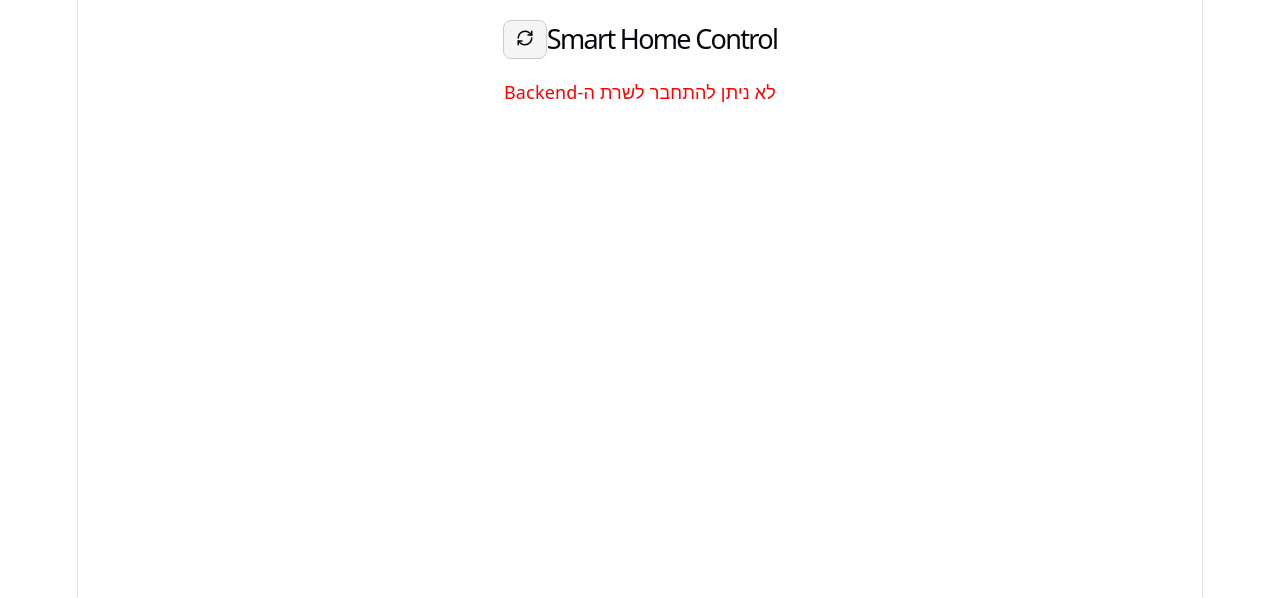
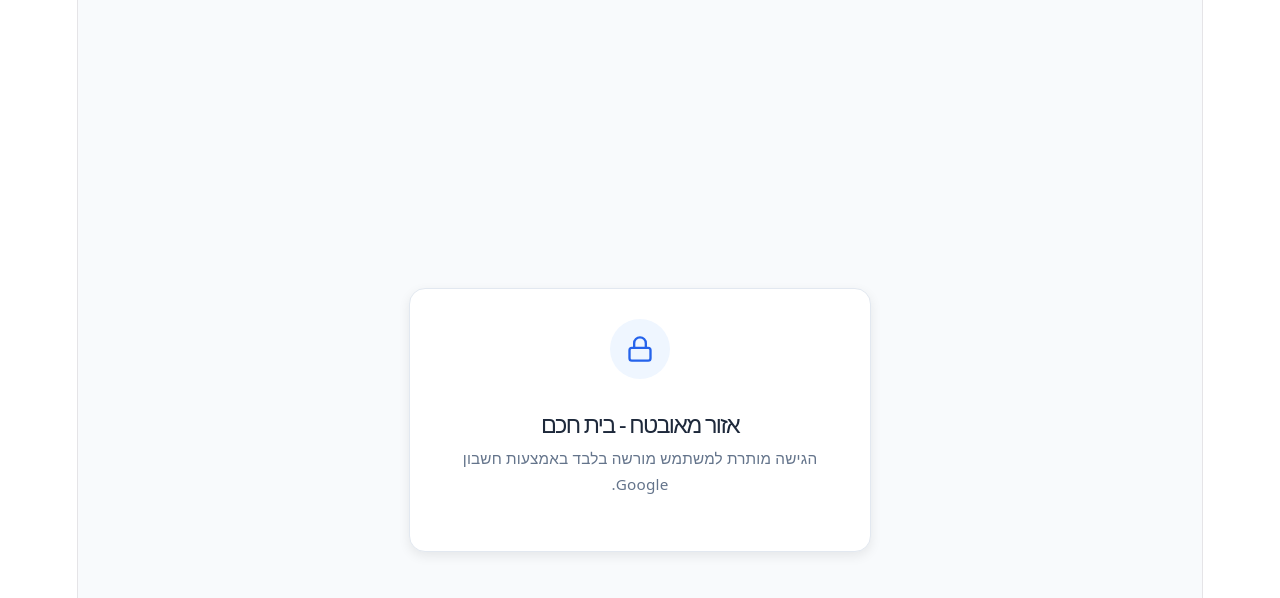
Before and after one commit to Ramilevi1979/tuya-frontend, a React (Vite) app: page / in a window 1280 px wide. Shown: the top 598 px of the page. Built offline with nearby package versions, Linux system fonts and the light colour scheme; no server answers.

Commit message:
Update App.jsx

```diff
--- a/src/App.jsx
+++ b/src/App.jsx
@@ -1,21 +1,58 @@
 import React, { useState, useEffect } from 'react';
-import { Tv, AirVent, Power, RefreshCw, Wifi, WifiOff, Thermometer, Plus, Minus } from 'lucide-react';
+import { Tv, AirVent, Power, RefreshCw, Wifi, WifiOff, Thermometer, Plus, Minus, Lock, LogOut } from 'lucide-react';
 
 const API_BASE_URL = 'https://tuya-backend-irpd.onrender.com/api';
+const GOOGLE_CLIENT_ID = '339873617760-a6clnch30qndp1qccv2bhr94d7e79br3.apps.googleusercontent.com';
+const ALLOW_EMAIL = 'rami.levi1979@gmail.com';
 
 export default function App() {
+  const [user, setUser] = useState(null);
   const [devices, setDevices] = useState([]);
-  const [endpoints, setEndpoints] = useState([]); // רשימה מאוחדת של ציוד קצה (מכשירים רגילים + שלטי IR)
-  const [loading, setLoading] = useState(true);
+  const [endpoints, setEndpoints] = useState([]);
+  const [loading, setLoading] = useState(false);
   const [error, setError] = useState(null);
 
   const [acParams, setAcParams] = useState({
     temp: 24,
-    mode: 1,   // 1: קירור, 4: חימום, 0: אוטומטי, 2: ייבוש, 3: מאוורר
-    wind: 0,   // 0: אוטומטי, 1: נמוך, 2: בינוני, 3: גבוה
+    mode: 1,
+    wind: 0,
   });
 
   const [actionLoading, setActionLoading] = useState({});
+
+  useEffect(() => {
+    if (window.google) {
+      window.google.accounts.id.initialize({
+        client_id: GOOGLE_CLIENT_ID,
+        callback: handleCredentialResponse,
+      });
+
+      window.google.accounts.id.renderButton(
+        document.getElementById('googleButtonDiv'),
+        { theme: 'outline', size: 'large', width: '100%' }
+      );
+    }
+  }, [user]);
+
+  const handleCredentialResponse = (response) => {
+    try {
+      const payload = JSON.parse(atob(response.credential.split('.')[1]));
+
+      if (payload.email === ALLOW_EMAIL) {
+        setUser({ name: payload.name, email: payload.email });
+        fetchData();
+      } else {
+        alert(`גישה נדחתה לחשבון: ${payload.email}. המערכת מוגדרת למשתמש מורשה בלבד.`);
+      }
+    } catch (e) {
+      console.error('Failed to parse Google token', e);
+    }
+  };
+
+  const handleLogout = () => {
+    setUser(null);
+    setEndpoints([]);
+  };
 
   const fetchData = async () => {
     setLoading(true);
@@ -32,7 +69,6 @@ export default function App() {
 
         for (const device of fetchedDevices) {
           if (device.category === 'wnykq') {
-            // אם זו רכזת IR - נמשוך את השלטים שלה ונציג *אותם* במקום את הרכזת עצמה
             try {
               const irRes = await fetch(`${API_BASE_URL}/ir/${device.id}/remotes`);
               const irData = await irRes.json();
@@ -40,7 +76,7 @@ export default function App() {
                 const remotesAsEndpoints = irData.remotes.map(remote => ({
                   ...remote,
                   isVirtualIr: true,
-                  infraredId: device.id, // שומרים את מזהה הרכזת לצורך שליחת פקודות
+                  infraredId: device.id,
                   online: device.online,
                 }));
                 allEndpoints.push(...remotesAsEndpoints);
@@ -49,7 +85,6 @@ export default function App() {
               console.error('Failed to fetch remotes for hub', device.id, e);
             }
           } else {
-            // מכשיר רגיל (מתג, שקע וכדומה)
             allEndpoints.push({
               ...device,
               isVirtualIr: false,
@@ -68,30 +103,6 @@ export default function App() {
     }
   };
 
-  useEffect(() => {
-    fetchData();
-  }, []);
-
-  // שליחת פקודה למכשיר רגיל
-  const sendDeviceCommand = async (deviceId, code, value) => {
-    const key = `${deviceId}-${code}`;
-    setActionLoading((prev) => ({ ...prev, [key]: true }));
-    try {
-      const response = await fetch(`${API_BASE_URL}/devices/${deviceId}/command`, {
-        method: 'POST',
-        headers: { 'Content-Type': 'application/json' },
-        body: JSON.stringify({ commands: [{ code, value }] }),
-      });
-      const data = await response.json();
-      if (!data.success) alert(`שגיאה: ${data.error}`);
-    } catch (err) {
-      alert('שגיאה בתקשורת');
-    } finally {
-      setActionLoading((prev) => ({ ...prev, [key]: false }));
-    }
-  };
-
-  // שליחת פקודה לשלט IR (מזגן)
   const sendAcCommand = async (infraredId, remoteId, code, value) => {
     const key = `${remoteId}-${code}`;
     setActionLoading((prev) => ({ ...prev, [key]: true }));
@@ -132,17 +143,37 @@ export default function App() {
     sendAcCommand(infraredId, remoteId, 'wind', windNum);
   };
 
+  if (!user) {
+    return (
+      <div style={{ fontFamily: 'system-ui, sans-serif', display: 'flex', flexDirection: 'column', alignItems: 'center', justifyContent: 'center', height: '100vh', background: '#f8fafc', direction: 'rtl', padding: '20px' }}>
+        <div style={{ background: '#fff', padding: '30px', borderRadius: '16px', boxShadow: '0 4px 12px rgba(0,0,0,0.08)', textAlign: 'center', maxWidth: '400px', width: '100%', border: '1px solid #e2e8f0' }}>
+          <div style={{ background: '#eff6ff', width: '60px', height: '60px', borderRadius: '50%', display: 'flex', alignItems: 'center', justifyContent: 'center', margin: '0 auto 16px' }}>
+            <Lock size={28} color="#2563eb" />
+          </div>
+          <h1 style={{ fontSize: '1.3rem', marginBottom: '8px', color: '#1e293b' }}>אזור מאובטח - בית חכם</h1>
+          <p style={{ fontSize: '0.85rem', color: '#64748b', marginBottom: '24px' }}>הגישה מותרת למשתמש מורשה בלבד באמצעות חשבון Google.</p>
+
+          <div id="googleButtonDiv" style={{ display: 'flex', justifyContent: 'center' }}></div>
+        </div>
+      </div>
+    );
+  }
+
   return (
     <div style={{ fontFamily: 'system-ui, sans-serif', padding: '20px', maxWidth: '650px', margin: '0 auto', direction: 'rtl' }}>
-      <header style={{ display: 'flex', justifyContent: 'space-between', alignItems: 'center', marginBottom: '20px' }}>
-        <h1 style={{ fontSize: '1.5rem', margin: 0 }}>Smart Home Control</h1>
-        <button
-          onClick={fetchData}
-          disabled={loading}
-          style={{ padding: '8px 12px', cursor: 'pointer', borderRadius: '8px', border: '1px solid #ccc', background: '#f5f5f5' }}
-        >
-          <RefreshCw className={loading ? 'spin' : ''} size={18} />
-        </button>
+      <header style={{ display: 'flex', justifyContent: 'space-between', alignItems: 'center', marginBottom: '20px', background: '#fff', padding: '12px 16px', borderRadius: '12px', border: '1px solid #e2e8f0' }}>
+        <div>
+          <h1 style={{ fontSize: '1.2rem', margin: 0, color: '#1e293b' }}>Smart Home Control</h1>
+          <span style={{ fontSize: '0.75rem', color: '#64748b' }}>שלום, {user.name}</span>
+        </div>
+        <div style={{ display: 'flex', gap: '8px' }}>
+          <button onClick={fetchData} disabled={loading} style={{ padding: '8px', cursor: 'pointer', borderRadius: '8px', border: '1px solid #cbd5e1', background: '#f8fafc' }}>
+            <RefreshCw className={loading ? 'spin' : ''} size={16} />
+          </button>
+          <button onClick={handleLogout} title="התנתק" style={{ padding: '8px', cursor: 'pointer', borderRadius: '8px', border: '1px solid #cbd5e1', background: '#f8fafc', color: '#ef4444' }}>
+            <LogOut size={16} />
+          </button>
+        </div>
       </header>
 
       {loading && <p>טוען ציוד קצה...</p>}
@@ -151,7 +182,6 @@ export default function App() {
       {!loading && !error && (
         <div style={{ display: 'flex', flexDirection: 'column', gap: '16px' }}>
           {endpoints.map((item) => {
-            // אם זה שלט מזגן וירטואלי
             if (item.isVirtualIr) {
               const isAc = item.category_id === '5' || item.brand_name === 'Tadiran';
 
@@ -174,11 +204,8 @@ export default function App() {
                     </div>
                   </div>
 
-                  {/* בקרת מזגן */}
                   {isAc && (
                     <div style={{ display: 'flex', flexDirection: 'column', gap: '10px', background: '#f8fafc', padding: '12px', borderRadius: '8px', border: '1px solid #e2e8f0' }}>
-
-                      {/* טמפרטורה */}
                       <div style={{ display: 'flex', alignItems: 'center', justifyContent: 'space-between', background: '#fff', padding: '8px 12px', borderRadius: '6px', border: '1px solid #cbd5e1' }}>
                         <div style={{ display: 'flex', alignItems: 'center', gap: '6px', fontSize: '0.9rem', fontWeight: 'bold' }}>
                           <Thermometer size={18} color="#2563eb" />
@@ -190,7 +217,6 @@ export default function App() {
                         </div>
                       </div>
 
-                      {/* מצב ועוצמת מאוורר */}
                       <div style={{ display: 'grid', gridTemplateColumns: '1fr 1fr', gap: '8px' }}>
                         <div style={{ display: 'flex', flexDirection: 'column', gap: '4px' }}>
                           <label style={{ fontSize: '0.8rem', fontWeight: 'bold', color: '#475569' }}>מצב עבודה:</label>
@@ -222,33 +248,16 @@ export default function App() {
                         </div>
                       </div>
 
-                      {/* כפתורי הדלקה / כיבוי */}
                       <div style={{ display: 'flex', gap: '8px', marginTop: '4px' }}>
                         <button onClick={() => sendAcCommand(item.infraredId, item.remote_id, 'power', 1)} style={{ flex: 1, backgroundColor: '#22c55e', color: '#fff', border: 'none', padding: '8px', borderRadius: '6px', fontWeight: 'bold', cursor: 'pointer' }}>הדלק מזגן</button>
                         <button onClick={() => sendAcCommand(item.infraredId, item.remote_id, 'power', 0)} style={{ flex: 1, backgroundColor: '#ef4444', color: '#fff', border: 'none', padding: '8px', borderRadius: '6px', fontWeight: 'bold', cursor: 'pointer' }}>כבה מזגן</button>
                       </div>
-
                     </div>
                   )}
                 </div>
               );
             }
-
-            // מכשיר רגיל (אם קיים ברשת)
-            return (
-              <div key={item.id} style={{ padding: '16px', borderRadius: '12px', border: '1px solid #e2e8f0', background: '#fff', boxShadow: '0 2px 4px rgba(0,0,0,0.05)', display: 'flex', alignItems: 'center', justifyContent: 'space-between' }}>
-                <div style={{ display: 'flex', alignItems: 'center', gap: '10px' }}>
-                  <Power size={20} color="#64748b" />
-                  <div>
-                    <div style={{ fontWeight: 'bold' }}>{item.name}</div>
-                    <div style={{ fontSize: '0.8rem', color: '#64748b' }}>קטגוריה: {item.category}</div>
-                  </div>
-                </div>
-                <div>
-                  {item.online ? <span style={{ color: 'green' }}>מחובר</span> : <span style={{ color: 'gray' }}>לא מחובר</span>}
-                </div>
-              </div>
-            );
+            return null;
           })}
         </div>
       )}
```
